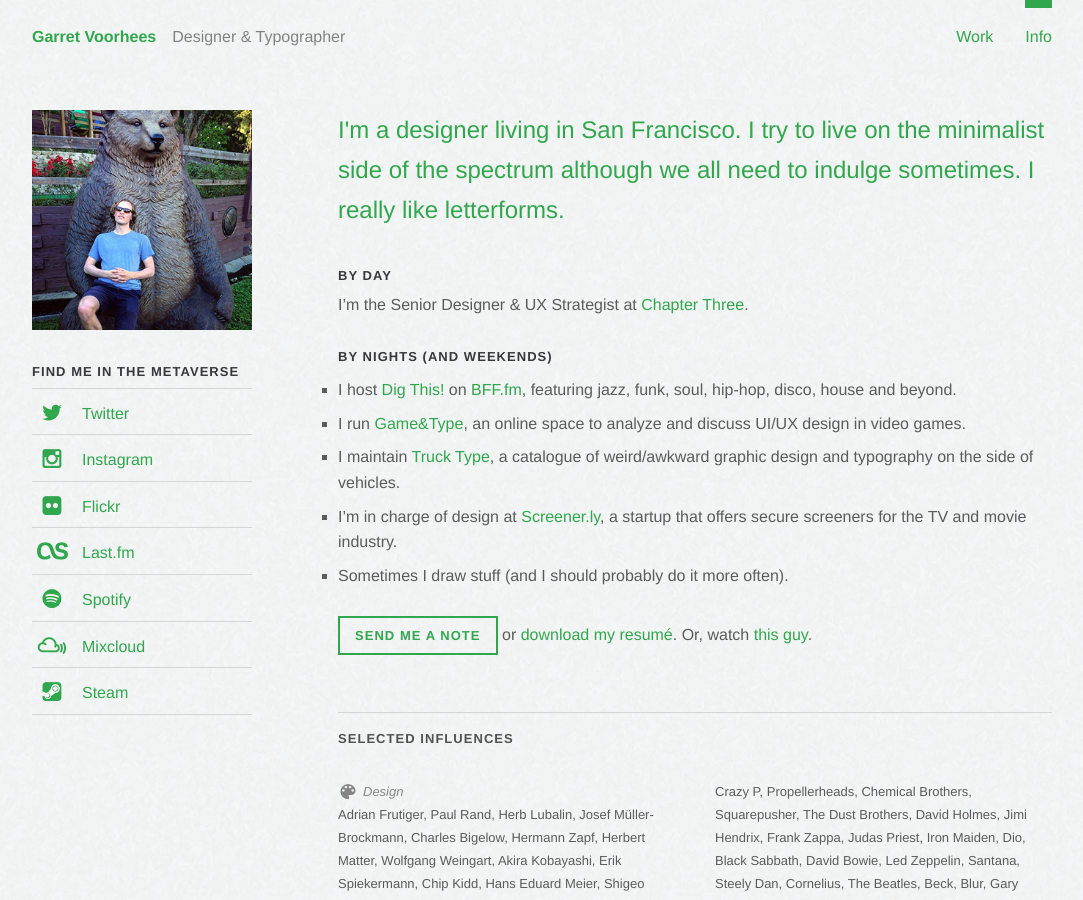
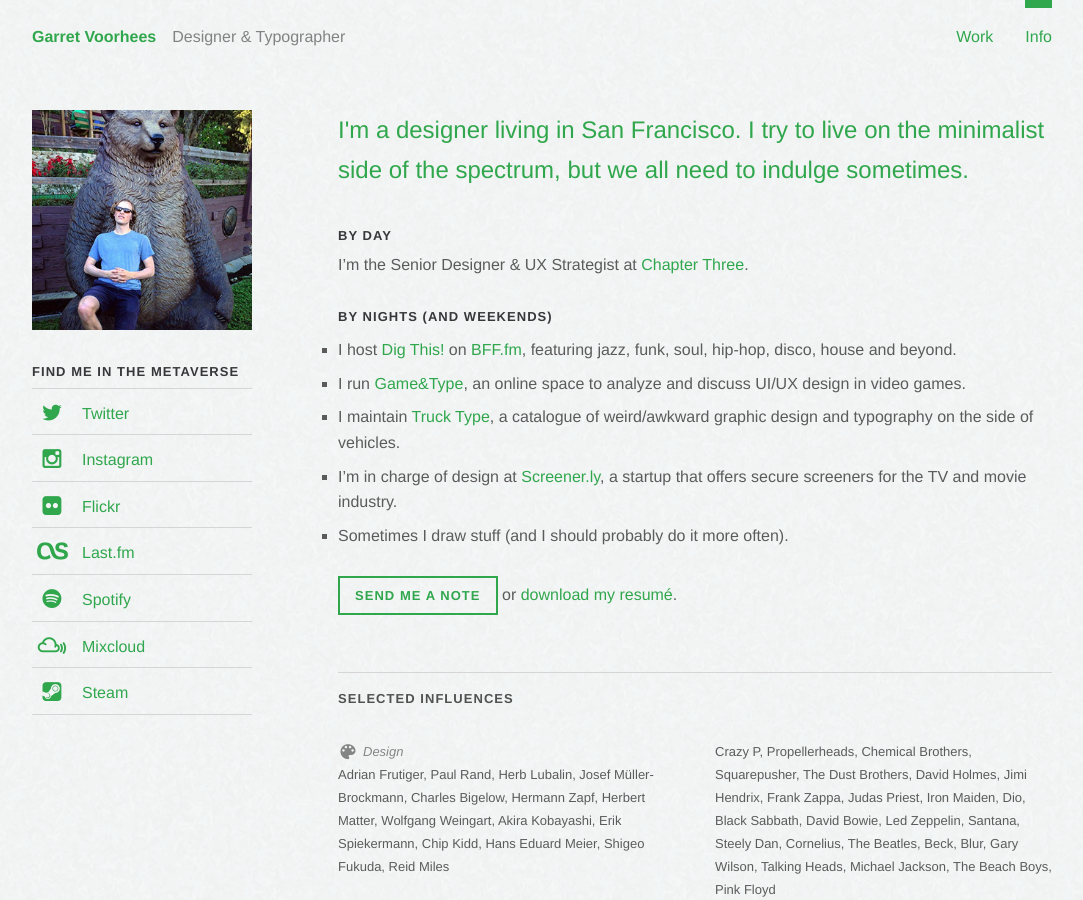
Before and after one commit to garretvoorhees/garretvoorhees.github.io, a Jekyll site: the page built from info/index.html, in a window 1280 px wide and 900 px high. Shown: the whole window, without its empty margins (98-1181 px from the left). Built offline with Jekyll 4.4.1, drawn with Linux system fonts in a browser that asks for light colours; some web fonts are replaced.

Commit message:
Bio update
Removed everyone favorite pumpkin guy. Perhaps he’ll return again.

```diff
--- a/_includes/bio.html
+++ b/_includes/bio.html
@@ -1,4 +1,4 @@
-<h2>I'm a designer living in San Francisco. I try to live on the minimalist side of the spectrum although we all need to indulge sometimes. I really like letterforms.</h2>
+<h2>I'm a designer living in San Francisco. I try to live on the minimalist side of the spectrum, but we all need to indulge sometimes.</h2>
 
 <h4>By Day</h4>
 <p>I’m the Senior Designer & UX Strategist at <a href="http://www.chapterthree.com">Chapter Three</a>.</p>
@@ -12,4 +12,4 @@
 	<li>Sometimes I draw stuff (and I should probably do it more often).</li>
 </ul>
 
-<p><a class="button" href="mailto:info@garretvoorhees.com">Send me a note</a> or <a href="The Resume of Garret Voorhees.pdf">download my resumé</a>. Or, watch <a href="www.youtube.com/watch?v=v4IC7qaNr7I">this guy</a>.</p>
+<p><a class="button" href="mailto:info@garretvoorhees.com">Send me a note</a> or <a href="The Resume of Garret Voorhees.pdf">download my resumé</a>.
```
